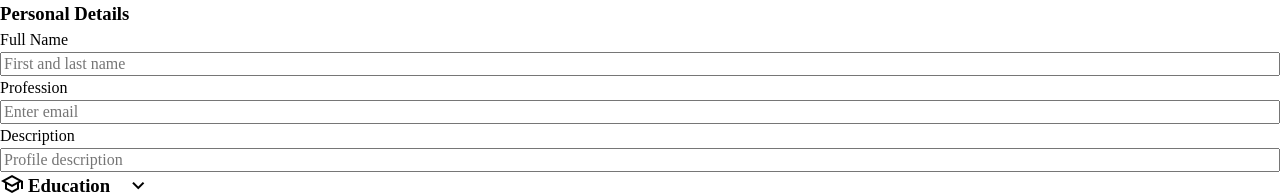
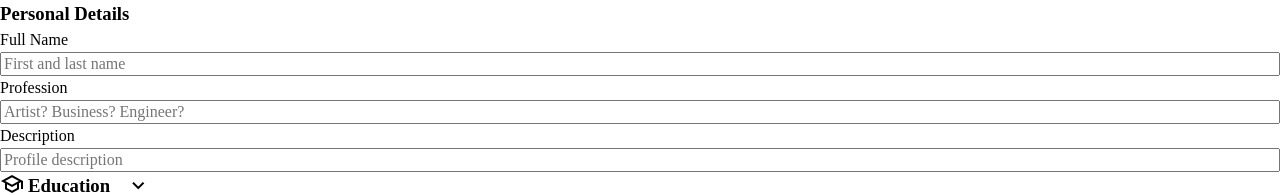
Before and after one commit to ZTanvir/cv-application, a React (Vite) app: page / in a window 1280 px wide. Shown: the top 195 px of the page. Built offline with nearby package versions, Linux system fonts and the light colour scheme.

Commit message:
Add a sample cv data

```diff
--- a/src/Components/Cv.jsx
+++ b/src/Components/Cv.jsx
@@ -1,10 +1,28 @@
+import { useState } from "react";
 import CvInfo from "./CvInfo";
 import CvPreview from "./CvPreview";
 
 const Cv = () => {
+  const [cvData, setCvData] = useState({
+    personal_details: {
+      full_name: "Josephine Meyers",
+      profession: "Artist",
+      description:
+        "Engineers, as practitioners of engineering, are professionals who invent, design, analyze, build and test machines, complex systems, structures,",
+    },
+    education: [
+      {
+        school: "London City University",
+        degree: "H.S.C",
+        start_date: "03/23/2024",
+        end_date: "07/23/2024",
+      },
+    ],
+    experience: [{}],
+  });
   return (
     <>
-      <CvInfo />
+      <CvInfo userData={cvData} updateUserData={setCvData} />
       <CvPreview />
     </>
   );
--- a/src/Components/CvInfo.jsx
+++ b/src/Components/CvInfo.jsx
@@ -1,11 +1,11 @@
 import EduInfoForms from "./EducationalInfromation/EduInfoForms";
 import PersonalInformationForm from "./PersonalInformation/PersonalInformationForm";
 
-const CvInfo = () => {
+const CvInfo = ({ userData, updateUserData }) => {
   return (
     <>
       <PersonalInformationForm />
-      <EduInfoForms />
+      <EduInfoForms userData={userData} updateUserData={updateUserData} />
     </>
   );
 };
--- a/src/Components/EducationalInfromation/EduInfoForms.jsx
+++ b/src/Components/EducationalInfromation/EduInfoForms.jsx
@@ -4,7 +4,8 @@ import ToggleInfoSection from "../ToggleInfoSection";
 import AddInfoButton from "../AddInfoButton";
 import { useState } from "react";
 
-const EduInfoForms = () => {
+const EduInfoForms = ({ userData, updateUserData }) => {
+  console.log({ userData });
   const [toggleSection, setToggleSection] = useState(false);
 
   const handleEducation = (event) => {
@@ -17,6 +18,7 @@ const EduInfoForms = () => {
 
   const handleCancelClick = (event) => {
     setToggleSection(!toggleSection);
+    updateUserData({ ...userData.personal_details, full_name: "sadek" });
   };
 
   return (
@@ -28,7 +30,10 @@ const EduInfoForms = () => {
           } `}
         >
           <section className={eduInfoFormStyle.oldInformation}>
-            <p>London university</p>
+            {JSON.stringify(userData.education)}
+            {userData.education.map((item) => {
+              return <div key={crypto.randomUUID()}>{item.school}</div>;
+            })}
           </section>
           <AddInfoButton
             buttonName="Education"
--- a/src/Components/PersonalInformation/PersonalInformationForm.jsx
+++ b/src/Components/PersonalInformation/PersonalInformationForm.jsx
@@ -11,7 +11,7 @@ const PersonalInformationForm = () => {
       />
       <InputField
         lableName="Profession"
-        placeholder="Enter email"
+        placeholder="Artist? Business? Engineer?"
         type="text"
       />
       <InputField
```
